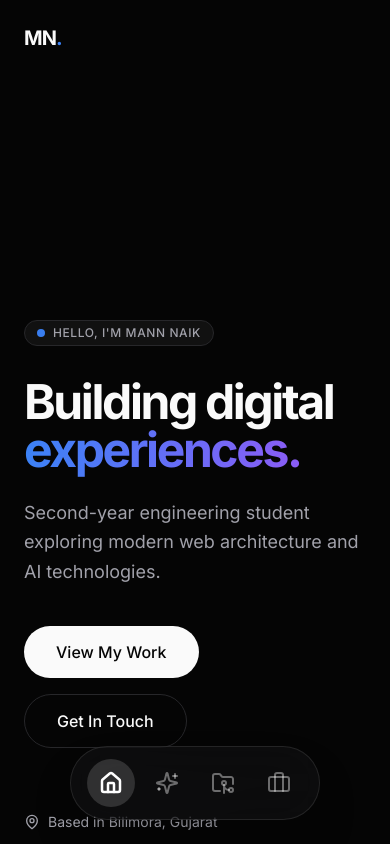
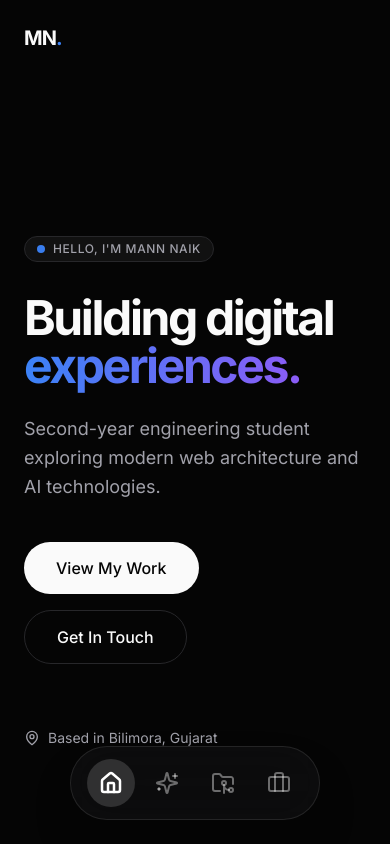
Before and after one commit to mann-naik/my-portfolio, a Next.js app: page / in a window 390 px wide. Shown: the top 844 px of the page. Built offline with nearby package versions, Linux system fonts and the light colour scheme.

Commit message:
Update Hero component padding for improved layout

```diff
--- a/components/Hero.tsx
+++ b/components/Hero.tsx
@@ -7,7 +7,7 @@ import Link from "next/link";
 
 export default function Hero() {
   return (
-    <section className="pt-48 pb-20 md:pt-56 md:pb-32 flex flex-col justify-center min-h-[90vh]">
+    <section className="pt-24 pb-32 md:pt-56 md:pb-32 flex flex-col justify-center min-h-[90vh]">
       <motion.div
         initial={{ opacity: 0, y: 20 }}
         animate={{ opacity: 1, y: 0 }}
```
